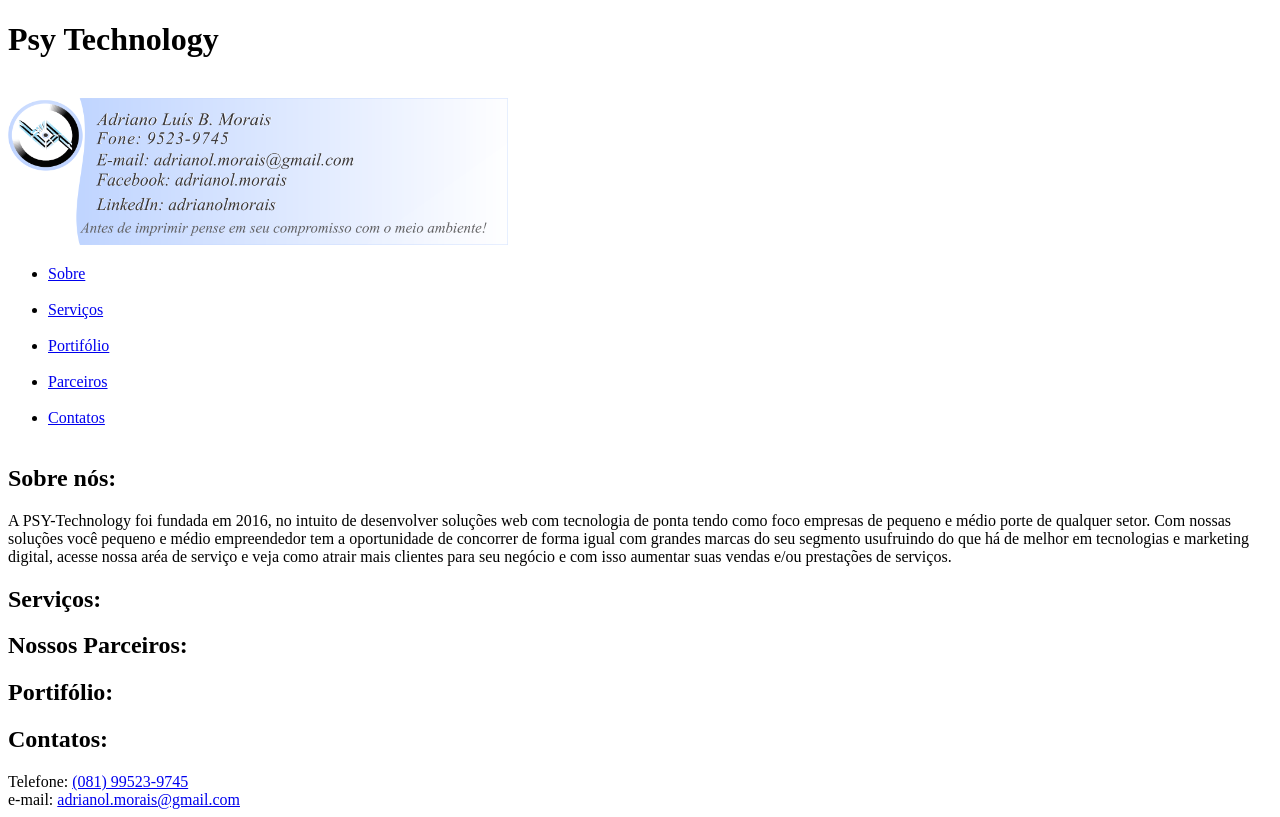
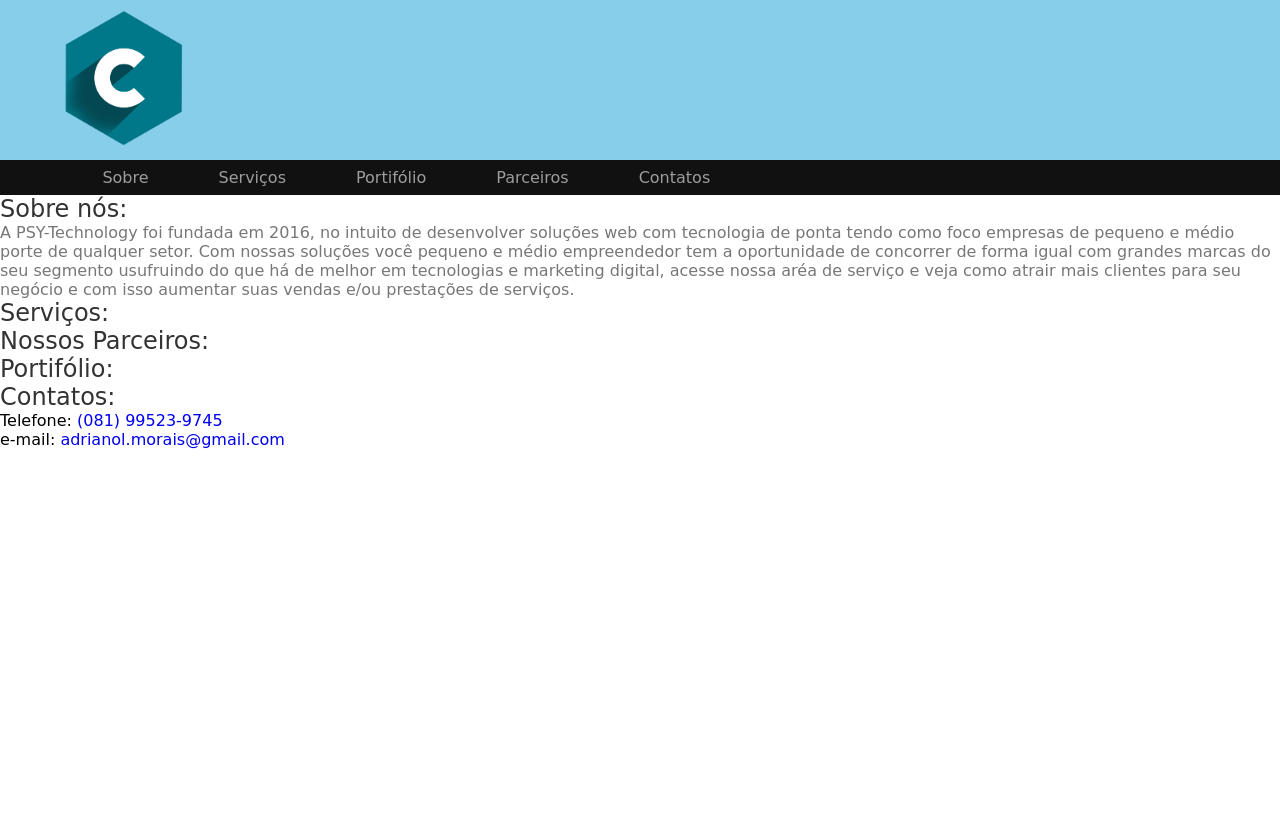
Before and after one commit to Psy-Technology/Institutional, a plain HTML site: page Projeto WebSite/index.html in a window 1280 px wide. Drawn offline with Linux system fonts and the light colour scheme; a web font is replaced by a local one.

Commit message:
CSS do cabeçalho

```diff
--- /dev/null
+++ b/Projeto WebSite/css/style.css
@@ -0,0 +1,20 @@
+/* Reset Layout CSS*/
+
+*{margin: 0; padding: 0; font-size: 100%; font-family: 'Arima Madurai', cursive; font-weight: normal; box-sizing: border-box; border: none; outline: none; }
+img {max-width: 100%;}
+ul {list-style: none;}
+a {text-decoration: none;}
+h2 {font-size: 1.5em; color: #333;}
+p {font-size: 1em; color:#777;}
+
+/* Cabeçalho */
+
+.cabecalho {width: 100%; float: left; padding: 10px 5%; background-color: #87CEEB;}
+.logo a { width: 120px; height: 140px; float: left; background: url(../img/Logo1.png) no-repeat; background-size: 120px; font-size: 0;}
+
+/* Menu de navegação*/
+
+.menu {width: 100%; float: left; background-color: #111; padding: 8px 8%;}
+.menu li {float: left;}
+.menu li a {color:#9d9d9d; margin-right: 70px;}
+.menu li a:hover {color: #fff;}
--- a/Projeto WebSite/index.html
+++ b/Projeto WebSite/index.html
@@ -1,39 +1,45 @@
 <!DOCTYPE html>
 
-<html>
+<html lang="pt-br">
 
 	<head>
 
-		<title>Portifólio</title>
+		<title>Psy-Technology</title>
 		<meta charset="utf-8">
 		<meta name="description" content="Portifólio Web Design">
 		<meta name="keywords" content="Portifólio, Web Design, Desenvolvedor Web, Front-End, html5, css3, javascript">
 		<meta name="author" content="Adriano L. B. Morais">
+		<link rel="stylesheet" href="css/style.css">
+		<link rel="stylesheet" href="https://maxcdn.bootstrapcdn.com/font-awesome/4.7.0/css/font-awesome.min.css">
+		<link href="https://fonts.googleapis.com/css?family=Arima+Madurai" rel="stylesheet">
 
 	</head>
 
 	<body>
 
 <!-- Logo da página -->
-		<header>
+		<header class="cabecalho">
 
-			<h1>Psy Technology</h1> <br>
-			<a href="#"> <img src="img/cartão de modificado azul txt em curva.gif" title="Logo" alt="Psy-Technology" width="500"> </a> <br>
+			<h1 class="logo">
+				<a href="index.html" title="Psy-Technology"> Psy Technology </a>
+			</h1> <br>
+
+		</header>
 
 <!-- Menu de navegação da página -->
-			<nav>
+			<nav class="menu">
 
 				<ul>
-					<li> <a href="#Sobre"> Sobre </a> </li> <br>
-					<li> <a href="#Servicos"> Serviços </a> </li> <br>
-					<li> <a href="#Portifolio"> Portifólio </a> </li> <br>
-					<li> <a href="#Parceiros"> Parceiros </a> </li> <br>
-					<li> <a href="#Contatos"> Contatos </a> </li> <br>
+
+					<li> <a href="#Sobre"> Sobre </a> </li>
+					<li> <a href="#Servicos"> Serviços </a> </li>
+					<li> <a href="#Portifolio"> Portifólio </a> </li>
+					<li> <a href="#Parceiros"> Parceiros </a> </li>
+					<li> <a href="#Contatos"> Contatos </a> </li>
+
 				</ul>
 
 			</nav>
-
-		</header>
 
 <!-- Conteudo Principal -->
 		<main>
```
Also changed, not shown: Projeto WebSite/img/Logo.jpeg (added), Projeto WebSite/img/Logo1.png (added).
